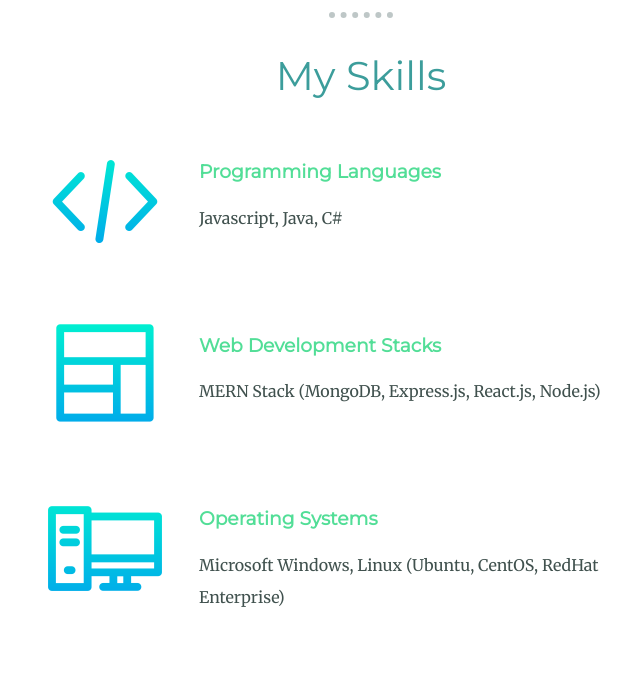
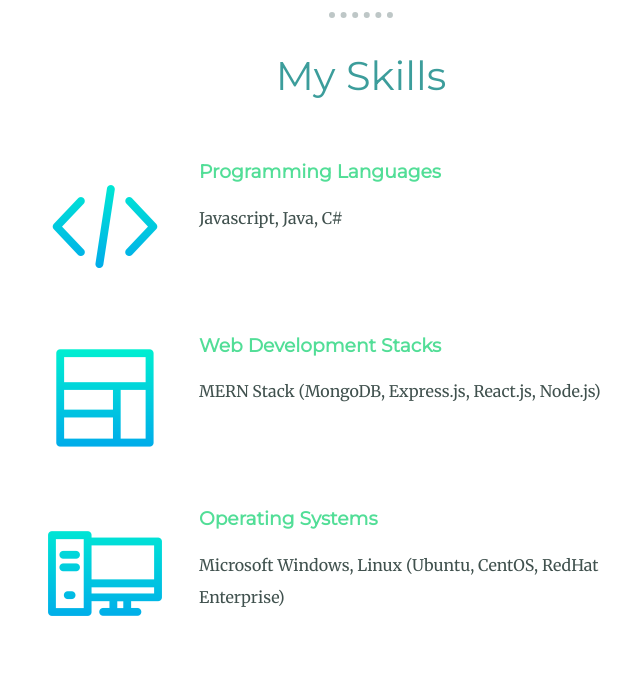
Before and after one commit to 2020-WebDev-Course-Projects-Derplime/2020_WebDev_PersonalSite, a plain HTML site: page index.html in a window 1280 px wide. Shown: the part 1300-1985 px from the top of the page, without its empty margins (279-919 px from the left). Drawn offline with Linux system fonts and the light colour scheme.

Commit message:
undid skill row image positions

```diff
--- a/css/style.css
+++ b/css/style.css
@@ -105,8 +105,6 @@ p {
     width: 20%;
     float: left;
     margin-right: 30px;
-    position: relative;
-    bottom: 25px;
 }
 
 .education table {
```
